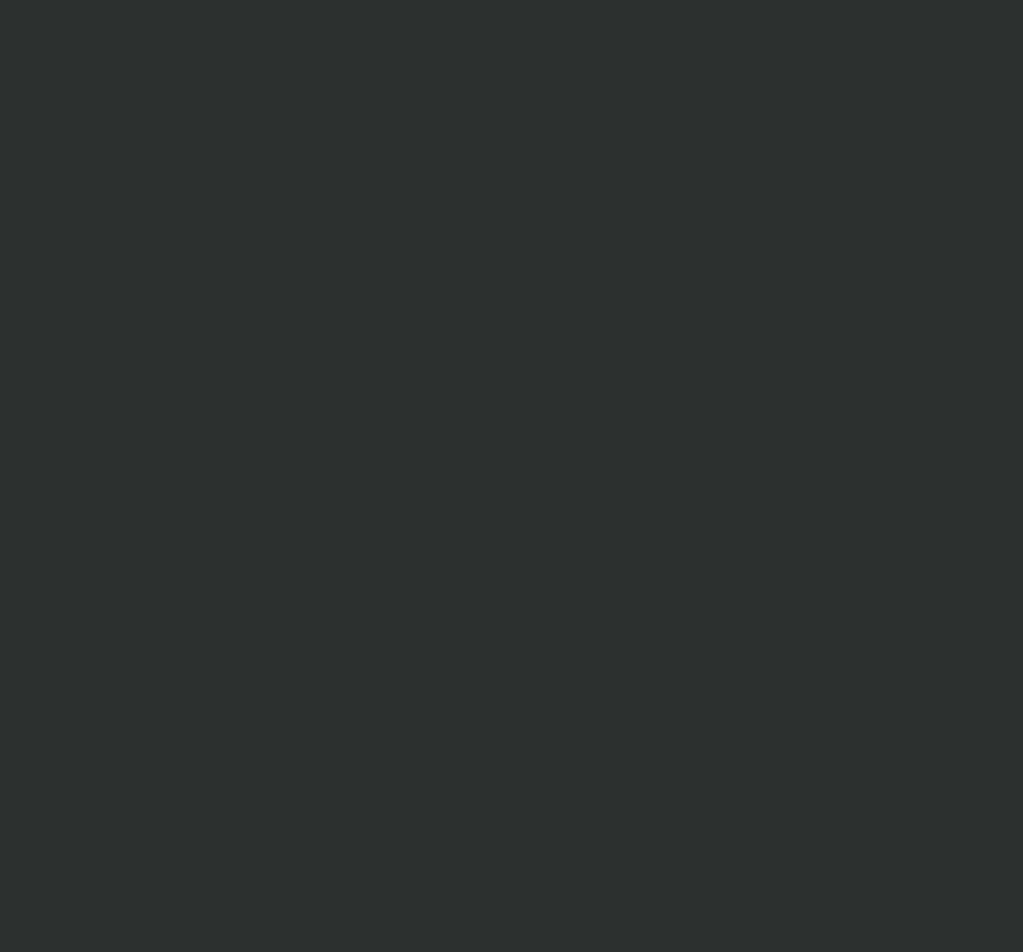
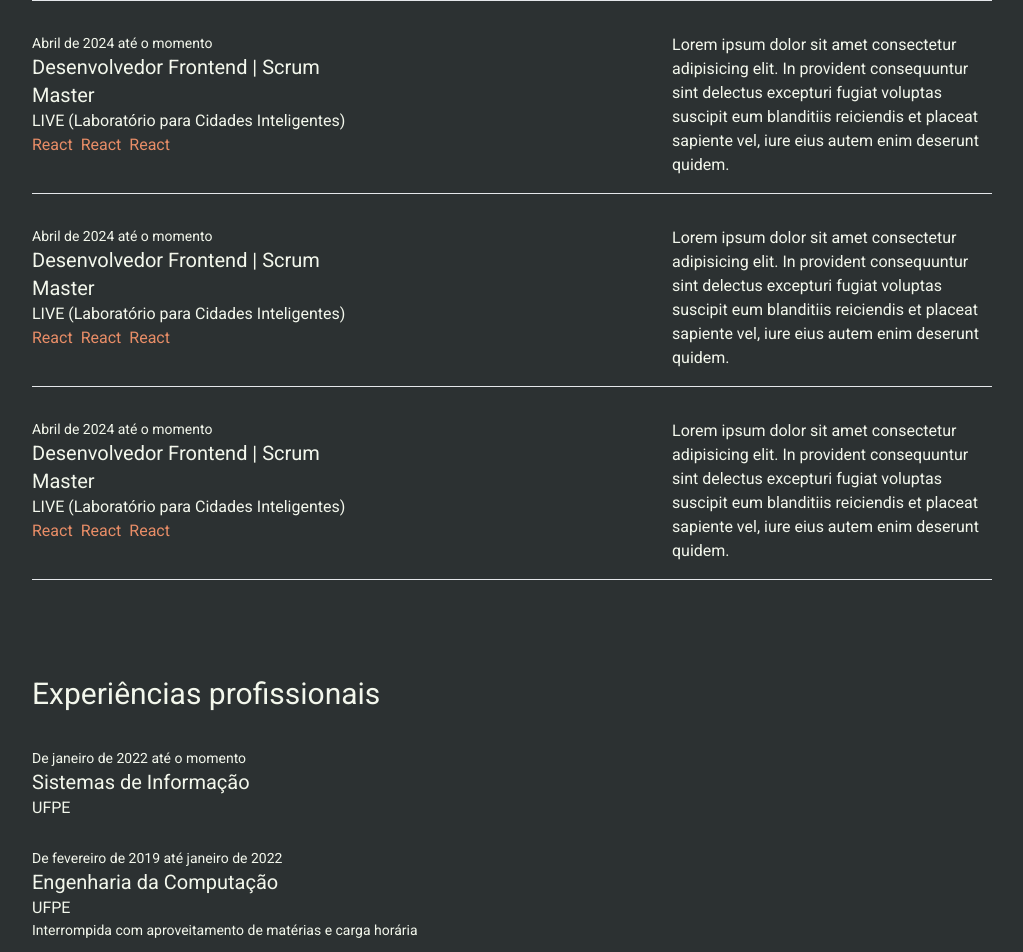
Before and after one commit to marcoslima12/portfolio, a Next.js app: page / in a window 1280 px wide. Shown: the part 1200-2152 px from the top of the page, without its empty margins (128-1151 px from the left). Before the commit the page ends 972 px from the top, so only its background shows below. Built offline with nearby package versions, Linux system fonts and the light colour scheme.

Commit message:
educational and work section

```diff
--- a/src/pages/index.tsx
+++ b/src/pages/index.tsx
@@ -1,4 +1,4 @@
-import { useEffect, useState, useMemo } from "react";
+import { useEffect, useState, useMemo, ReactNode } from "react";
 import { Github, LinkedIn, ProfilePic } from "@/assets";
 import { Header } from "@/components";
 import { roboto } from "@/styles/fonts/fonts";
@@ -9,25 +9,27 @@
 export default function Home() {
   const router = useRouter();
   const [currentText, setCurrentText] = useState("criativo");
-
-  const softSkills = useMemo(() => [
+  const softSkills = [
     "criativo",
     "comunicativo",
     "proativo",
     "resiliente",
     "líder",
-    "apaixonado pelo que faz"
-  ], []);
+    "apaixonado pelo que faz",
+  ];
 
-  useEffect(() => {
-    let index = 0;
+  /* useEffect(() => {
     const interval = setInterval(() => {
-      index = (index + 1) % softSkills.length;
-      setCurrentText(softSkills[index]);
-    }, 1000);
+      setCurrentText((prevName) => {
+        const currentIndex = softSkills.indexOf(prevName);
+        const nextIndex = (currentIndex + 1) % softSkills.length;
+        return softSkills[nextIndex];
+      });
+    }, 1000); // Alterna a cada 1 segundo
 
-    return () => clearInterval(interval);
-  }, [softSkills]);
+    return () => clearInterval(interval); // Limpa o intervalo quando o componente é desmontado
+  // eslint-disable-next-line react-hooks/exhaustive-deps
+  }, []); */
 
   interface SoftSkillProp {
     text: string;
@@ -37,11 +39,120 @@
     return <span className="font-bold">{text}</span>;
   };
 
+  interface SectionWrapperProps {
+    children: ReactNode;
+  }
+  const SectionWrapper = ({ children }: SectionWrapperProps) => {
+    return (
+      <div className="w-full pt-8 pb-8 container mx-auto flex items-center justify-center">
+        {children}
+      </div>
+    );
+  };
+
+  interface HardSkillProps {
+    skill: string;
+  }
+  const HardSkill = ({ skill }: HardSkillProps) => {
+    return <span className="text-base text-dark-highlight">{skill}</span>;
+  };
+
+  interface WorkExperienceProps {
+    time: string;
+    role: string;
+    company: string;
+    about: string;
+  }
+
+  interface TimeExperencieProps {
+    time: string;
+  }
+
+  const TimeForExperience = ({ time }: TimeExperencieProps) => {
+    return <h3 className="text-sm">{time}</h3>;
+  };
+
+  interface TitleExperencieProps {
+    title: string;
+  }
+
+  const TitleForExperience = ({ title }: TitleExperencieProps) => {
+    return <h3 className="text-xl">{title}</h3>;
+  };
+
+  interface LocationExperencieProps {
+    localation: string;
+  }
+
+  const LocationForExperience = ({ localation }: LocationExperencieProps) => {
+    return <h3 className="text-base">{localation}</h3>;
+  };
+
+  const WorkExperience = ({
+    about,
+    company,
+    role,
+    time,
+  }: WorkExperienceProps) => {
+    return (
+      <div className="mb-8">
+        <div className="w-full flex justify-between pb-4">
+          <div className="w-1/3 flex flex-col justify-start items-start">
+            <TimeForExperience time={time} />
+            <h2 className="text-xl">{role}</h2>
+            <h2 className="text-base">{company}</h2>
+            <div className="flex justify-start gap-2">
+              <HardSkill skill="React" />
+              <HardSkill skill="React" />
+              <HardSkill skill="React" />
+            </div>
+          </div>
+          <p className="w-1/3">{about}</p>
+        </div>
+        <hr />
+      </div>
+    );
+  };
+
+  interface EducationalExperienceProps {
+    title: string;
+    time: string;
+    location: string;
+    note?: string;
+  }
+
+  const EducationalExperience = ({
+    location,
+    time,
+    title,
+    note
+  }: EducationalExperienceProps) => {
+    return (
+      <div className="pb-6">
+        <TimeForExperience time={time} /> <TitleForExperience title={title} />
+        <LocationForExperience localation={location} />
+        <h3 className="text-sm">{note}</h3>
+      </div>
+    );
+  };
+
+  interface SectionTitleProps {
+    title: string;
+  }
+
+  const SectionTitle = ({ title }: SectionTitleProps) => {
+    return (
+      <h1 className="text-3xl underline-offset-8 hover:underline decoration-dark-highlight pb-8">
+        Experiências profissionais
+      </h1>
+    );
+  };
+
   return (
     <div>
       <Header />
 
-      <div className="w-full pt-16 pb-8 container mx-auto flex items-center justify-center">
+      <SectionWrapper>
         <div className="w-3/4 flex items-center justify-between">
           <div className="w-1/2 gap-9 flex flex-col justify-around items-start">
             <h1 className="text-2xl">
@@ -54,8 +165,7 @@
               <br />
               Sou um entusiasta de tecnologia, inovação e de como podemos
               transformar ideias em soluções de alto impacto, solucionando
-              problemas, aprimorando processos e impactando pessoas e
-              contextos.
+              problemas, aprimorando processos e impactando pessoas e contextos.
             </p>
             <div className="w-1/2 flex items-start justify-start gap-5">
               <button
@@ -84,9 +194,9 @@
           </div>
           <Image src={ProfilePic} alt="Foto de perfil de Marcos Antonio" />
         </div>
-      </div>
+      </SectionWrapper>
 
-      <div className="w-full pt-8 pb-8 container mx-auto flex items-center justify-center">
+      <SectionWrapper>
         <div className="flex items-center flex-col justify-normal gap-3">
           <h1 className="text-4xl">
             &lt;Um desenvolvedor{" "}
@@ -102,7 +212,66 @@
             diversas experiências.
           </p>
         </div>
-      </div>
+      </SectionWrapper>
+
+      <SectionWrapper>
+        <div className="w-3/4 flex flex-col items-start justify-center">
+          <SectionTitle title="Experiências Profissionais" />
+          <WorkExperience
+            about="Lorem ipsum dolor sit amet consectetur adipisicing elit. In
+                provident consequuntur sint delectus excepturi fugiat voluptas
+                suscipit eum blanditiis reiciendis et placeat sapiente vel, iure
+                eius autem enim deserunt quidem."
+            company="LIVE (Laboratório para Cidades Inteligentes)"
+            role="Desenvolvedor Frontend | Scrum Master"
+            time="Abril de 2024 até o momento"
+          />{" "}
+          <WorkExperience
+            about="Lorem ipsum dolor sit amet consectetur adipisicing elit. In
+                provident consequuntur sint delectus excepturi fugiat voluptas
+                suscipit eum blanditiis reiciendis et placeat sapiente vel, iure
+                eius autem enim deserunt quidem."
+            company="LIVE (Laboratório para Cidades Inteligentes)"
+            role="Desenvolvedor Frontend | Scrum Master"
+            time="Abril de 2024 até o momento"
+          />{" "}
+          <WorkExperience
+            about="Lorem ipsum dolor sit amet consectetur adipisicing elit. In
+                provident consequuntur sint delectus excepturi fugiat voluptas
+                suscipit eum blanditiis reiciendis et placeat sapiente vel, iure
+                eius autem enim deserunt quidem."
+            company="LIVE (Laboratório para Cidades Inteligentes)"
+            role="Desenvolvedor Frontend | Scrum Master"
+            time="Abril de 2024 até o momento"
+          />{" "}
+          <WorkExperience
+            about="Lorem ipsum dolor sit amet consectetur adipisicing elit. In
+                provident consequuntur sint delectus excepturi fugiat voluptas
+                suscipit eum blanditiis reiciendis et placeat sapiente vel, iure
+                eius autem enim deserunt quidem."
+            company="LIVE (Laboratório para Cidades Inteligentes)"
+            role="Desenvolvedor Frontend | Scrum Master"
+            time="Abril de 2024 até o momento"
+          />{" "}
+        </div>
+      </SectionWrapper>
+      <SectionWrapper>
+        <div className="w-3/4 flex flex-col items-start justify-center gap-1">
+          <SectionTitle title="Jornada Acadêmica" />
+
+          <EducationalExperience
+            location="UFPE"
+            time="De janeiro de 2022 até o momento"
+            title="Sistemas de Informação"
+          />
+          <EducationalExperience
+            location="UFPE"
+            time="De fevereiro de 2019 até janeiro de 2022"
+            title="Engenharia da Computação"
+            note="Interrompida com aproveitamento de matérias e carga horária"
+          />
+        </div>
+      </SectionWrapper>
     </div>
   );
 }
```
